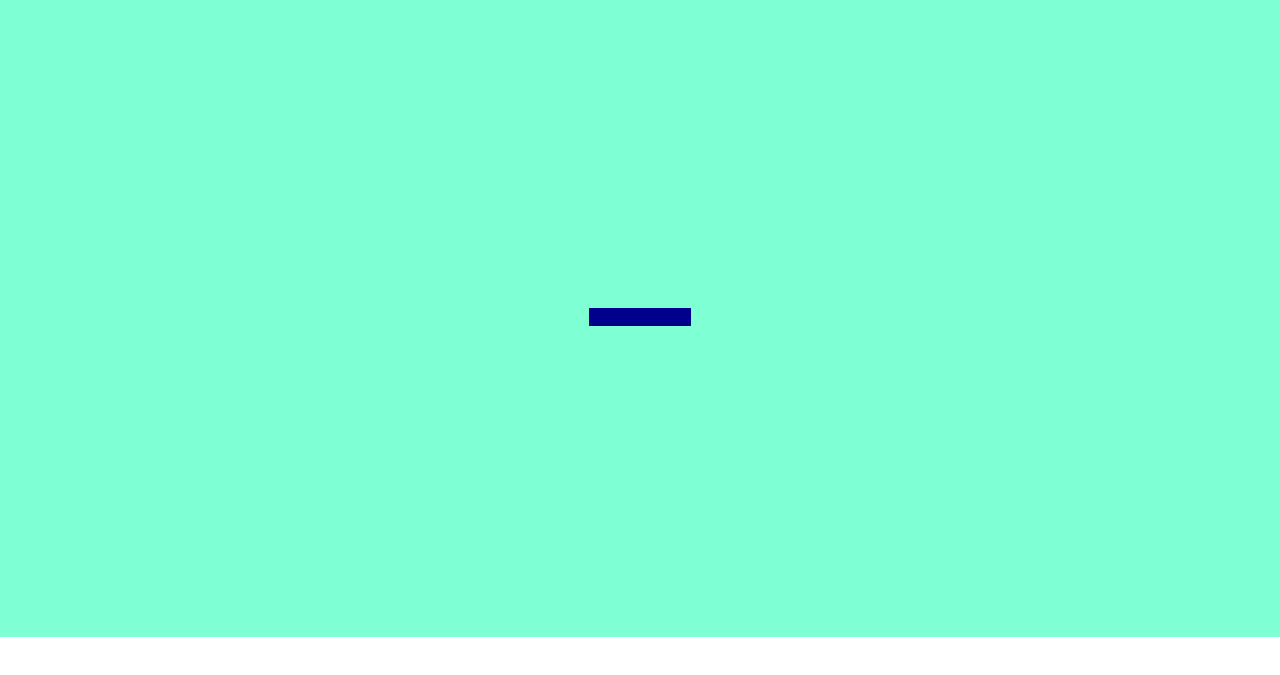
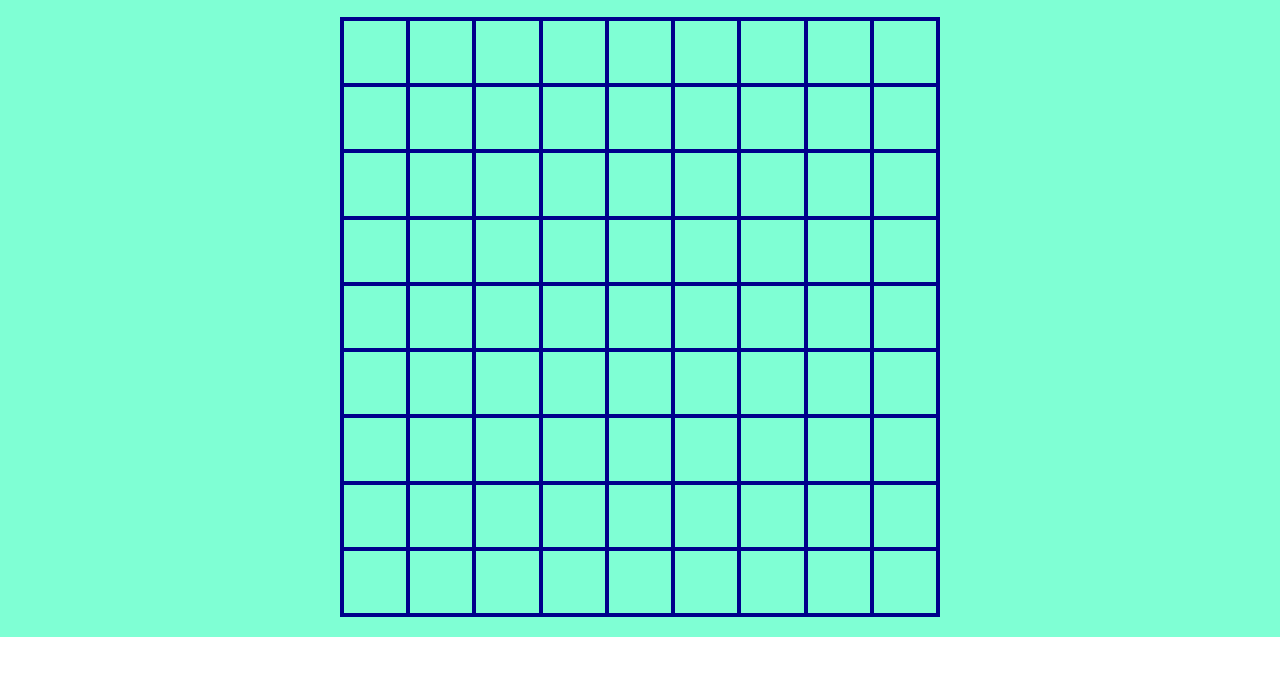
Before and after one commit to Gozzissimo/js-campominato-grid, a plain HTML site: page index.html in a window 1280 px wide. Shown: the part 99-774 px from the top of the page. Drawn offline with Linux system fonts and the light colour scheme.

Commit message:
creata la grif, da fare js

```diff
--- a/css/style.css
+++ b/css/style.css
@@ -1,7 +1,7 @@
 :root {
   --square-size-small: 7;
-  --square-size-medium: 9:
-  --square-size-mbig: 10;
+  --square-size-medium: 9;
+  --square-size-large: 10;
 }
 
 * {
@@ -49,26 +49,18 @@ html {
     display: flex;
     flex-wrap: wrap;
     border: 2px solid darkblue;
-}
-
-.grid.small {
-    height: 350px;
-    width: 350px;
-}
-
-.grid.medium {
-    height: 400px;
-    width: 400px;
-}
-
-.grid.large {
-    height: 500px;
-    width: 500px;
+    height: 600px;
+    width: 600px;
 }
 
 .grid .square {
-    border: 1px solid darkblue;
+    display: flex;
+    justify-content: center;
+    align-items: center;
+    border: 2px solid darkblue;
     color: darkblue;
+    cursor: pointer;
+    font-weight: bold;
 }
 
 .grid .square.small {
@@ -81,13 +73,12 @@ html {
     height: calc(100% / var(--square-size-medium));
 }
 
-.grid .square.big {
-    width: calc(100% / var(--square-size-big));
-    height: calc(100% / var(--square-size-big));
+.grid .square.large {
+    width: calc(100% / var(--square-size-large));
+    height: calc(100% / var(--square-size-large));
 }
 
-
-
+/* footer */
 .footer {
     width: 100%;
     height: 8vh;
--- a/index.html
+++ b/index.html
@@ -28,56 +28,88 @@
 
     <!-- main -->
     <main class="main">
-        <div class="grid big">
-            <div class="square small"></div>
-            <div class="square small"></div>
-            <div class="square small"></div>
-            <div class="square small"></div>
-            <div class="square small"></div>
-            <div class="square small"></div>
-            <div class="square small"></div>
-            <div class="square small"></div>
-            <div class="square small"></div>
-            <div class="square small"></div>
-            <div class="square small"></div>
-            <div class="square small"></div>
-            <div class="square small"></div>
-            <div class="square small"></div>
-            <div class="square small"></div>
-            <div class="square small"></div>
-            <div class="square small"></div>
-            <div class="square small"></div>
-            <div class="square small"></div>
-            <div class="square small"></div>
-            <div class="square small"></div>
-            <div class="square small"></div>
-            <div class="square small"></div>
-            <div class="square small"></div>
-            <div class="square small"></div>
-            <div class="square small"></div>
-            <div class="square small"></div>
-            <div class="square small"></div>
-            <div class="square small"></div>
-            <div class="square small"></div>
-            <div class="square small"></div>
-            <div class="square small"></div>
-            <div class="square small"></div>
-            <div class="square small"></div>
-            <div class="square small"></div>
-            <div class="square small"></div>
-            <div class="square small"></div>
-            <div class="square small"></div>
-            <div class="square small"></div>
-            <div class="square small"></div>
-            <div class="square small"></div>
-            <div class="square small"></div>
-            <div class="square small"></div>
-            <div class="square small"></div>
-            <div class="square small"></div>
-            <div class="square small"></div>
-            <div class="square small"></div>
-            <div class="square small"></div>
-            <div class="square small"></div>
+        <div class="grid">
+            <div class="square medium"></div>
+            <div class="square medium"></div>
+            <div class="square medium"></div>
+            <div class="square medium"></div>
+            <div class="square medium"></div>
+            <div class="square medium"></div>
+            <div class="square medium"></div>
+            <div class="square medium"></div>
+            <div class="square medium"></div>
+            <div class="square medium"></div>
+            <div class="square medium"></div>
+            <div class="square medium"></div>
+            <div class="square medium"></div>
+            <div class="square medium"></div>
+            <div class="square medium"></div>
+            <div class="square medium"></div>
+            <div class="square medium"></div>
+            <div class="square medium"></div>
+            <div class="square medium"></div>
+            <div class="square medium"></div>
+            <div class="square medium"></div>
+            <div class="square medium"></div>
+            <div class="square medium"></div>
+            <div class="square medium"></div>
+            <div class="square medium"></div>
+            <div class="square medium"></div>
+            <div class="square medium"></div>
+            <div class="square medium"></div>
+            <div class="square medium"></div>
+            <div class="square medium"></div>
+            <div class="square medium"></div>
+            <div class="square medium"></div>
+            <div class="square medium"></div>
+            <div class="square medium"></div>
+            <div class="square medium"></div>
+            <div class="square medium"></div>
+            <div class="square medium"></div>
+            <div class="square medium"></div>
+            <div class="square medium"></div>
+            <div class="square medium"></div>
+            <div class="square medium"></div>
+            <div class="square medium"></div>
+            <div class="square medium"></div>
+            <div class="square medium"></div>
+            <div class="square medium"></div>
+            <div class="square medium"></div>
+            <div class="square medium"></div>
+            <div class="square medium"></div>
+            <div class="square medium"></div>
+            <div class="square medium"></div>
+            <div class="square medium"></div>
+            <div class="square medium"></div>
+            <div class="square medium"></div>
+            <div class="square medium"></div>
+            <div class="square medium"></div>
+            <div class="square medium"></div>
+            <div class="square medium"></div>
+            <div class="square medium"></div>
+            <div class="square medium"></div>
+            <div class="square medium"></div>
+            <div class="square medium"></div>
+            <div class="square medium"></div>
+            <div class="square medium"></div>
+            <div class="square medium"></div>
+            <div class="square medium"></div>
+            <div class="square medium"></div>
+            <div class="square medium"></div>
+            <div class="square medium"></div>
+            <div class="square medium"></div>
+            <div class="square medium"></div>
+            <div class="square medium"></div>
+            <div class="square medium"></div>
+            <div class="square medium"></div>
+            <div class="square medium"></div>
+            <div class="square medium"></div>
+            <div class="square medium"></div>
+            <div class="square medium"></div>
+            <div class="square medium"></div>
+            <div class="square medium"></div>
+            <div class="square medium"></div>
+            <div class="square medium"></div>
         </div>
     </main>
 
```
